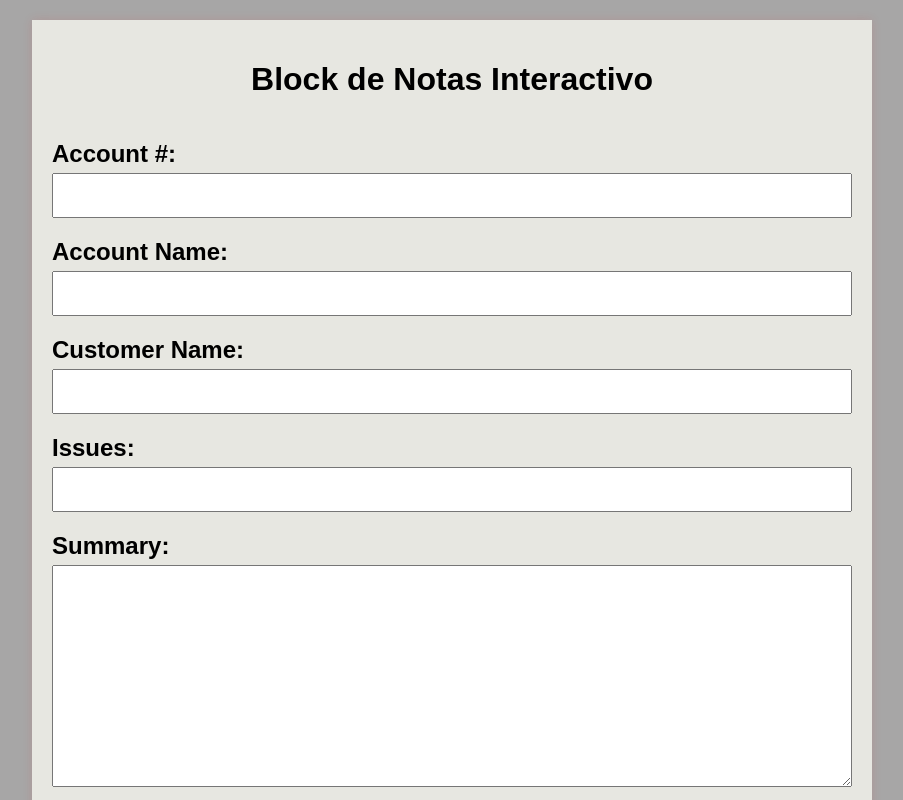
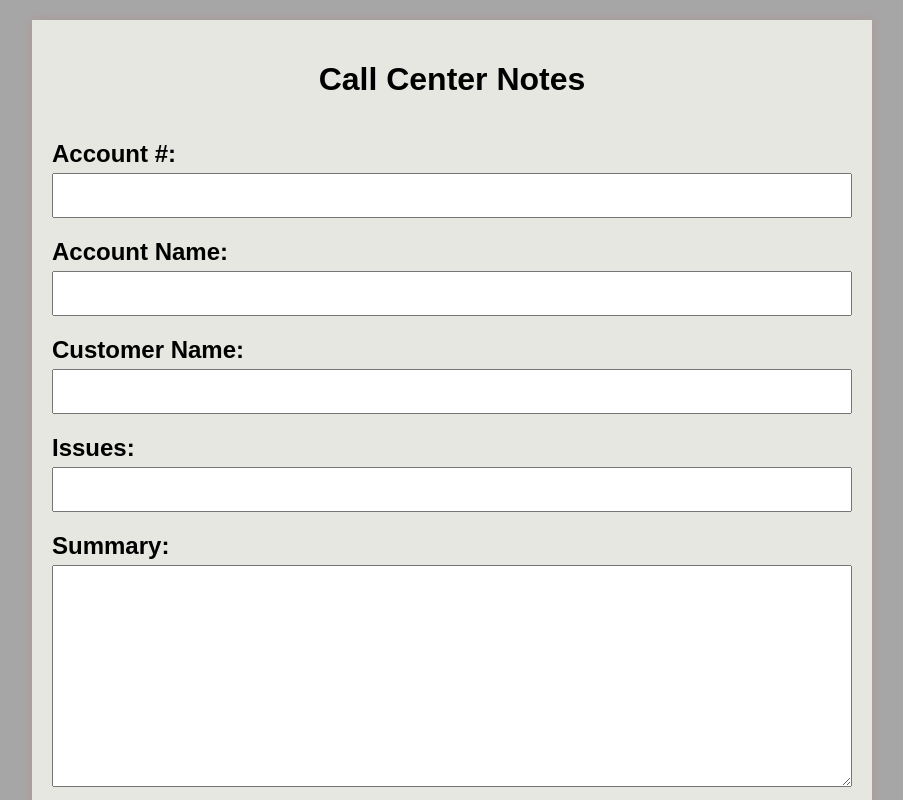
Before and after one commit to Doskg/PortFolio, a website: page NOTAS CALL CENTER/index.html in a window 1280 px wide. Shown: the top 800 px of the page, without its empty margins (188-1091 px from the left). Drawn offline with Linux system fonts and the light colour scheme.

Commit message:
Name Changing

```diff
--- a/NOTAS CALL CENTER/index.html
+++ b/NOTAS CALL CENTER/index.html
@@ -8,7 +8,7 @@
 </head>
 <body>
     <div class="container">
-        <h1>Block de Notas Interactivo</h1>
+        <h1>Call Center Notes</h1>
         <form id="note-form">
 
 
```
